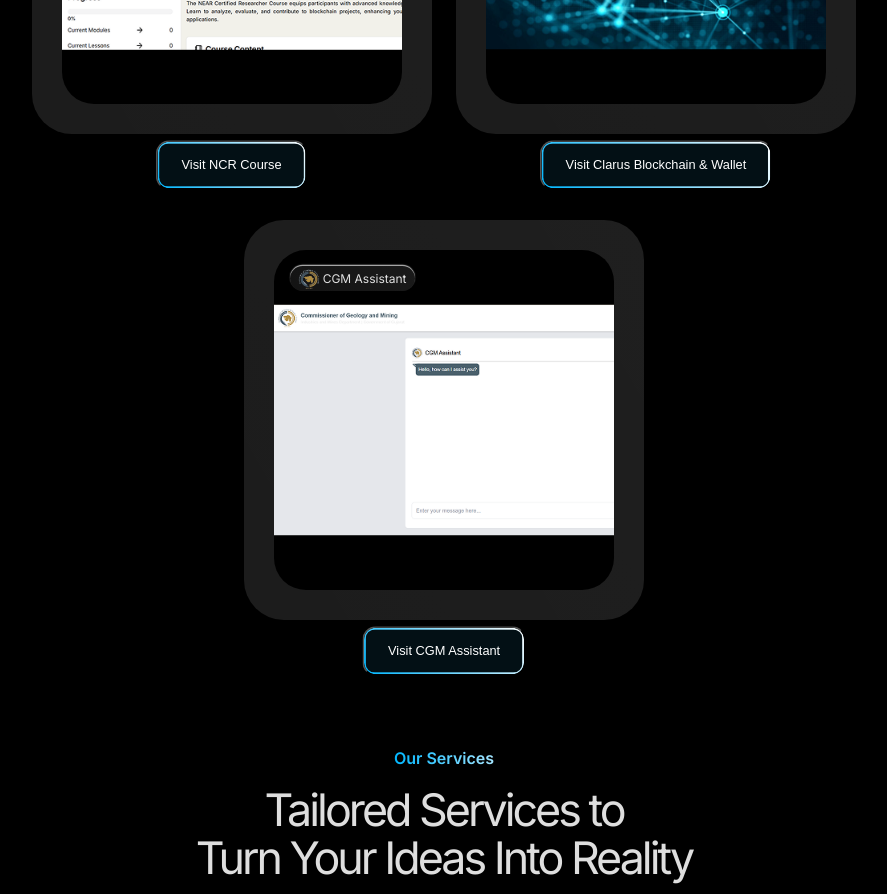
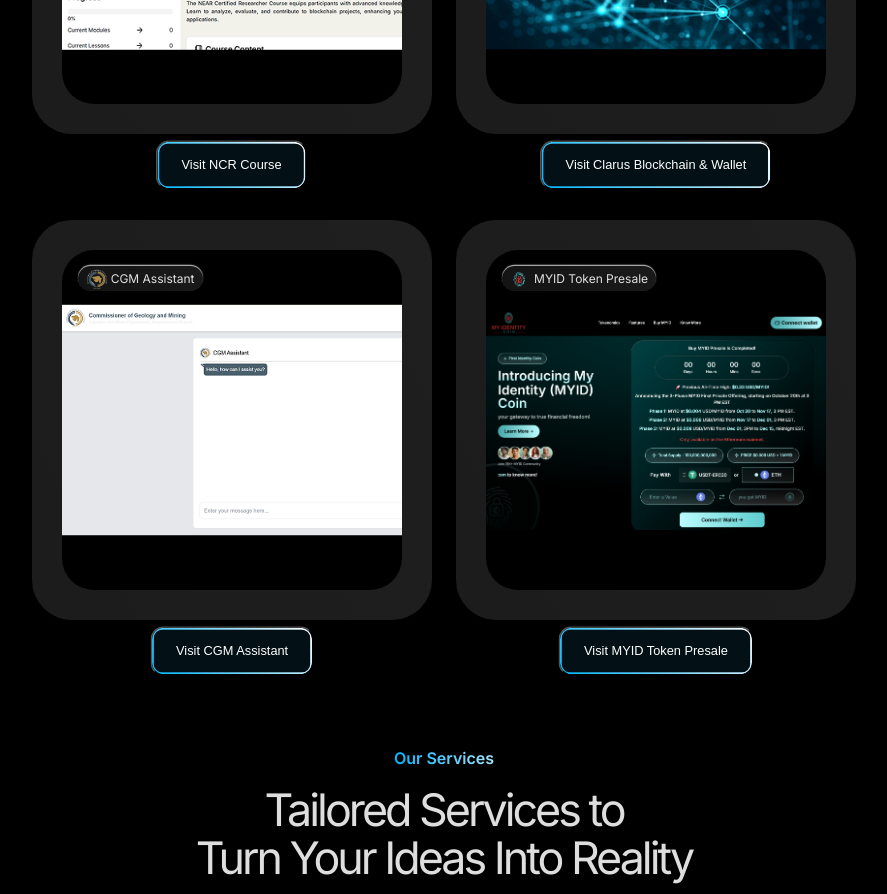
Before and after one commit to Teckas-Technologies/teckas-website, a React (Vite) app: page / in a window 1280 px wide. Shown: the part 2600-3494 px from the top of the page, without its empty margins (196-1083 px from the left). Built offline with nearby package versions, Linux system fonts and the light colour scheme.

Commit message:
added description & myid project in portfolio

```diff
--- a/src/Pages/FeaturedWorkSection/FeaturedWorkSection.tsx
+++ b/src/Pages/FeaturedWorkSection/FeaturedWorkSection.tsx
@@ -11,14 +11,17 @@ import ncr from "../../assets/collaborations/ncr.png";
 import clarus from "../../assets/collaborations/clarus.png";
 import cgm from "../../assets/collaborations/cgm.png";
 import sin from "../../assets/collaborations/sin.png";
+import myid from "../../assets/collaborations/myid.png";
 
 // featured work images
 import gfxvsWork from "../../assets/featured-work/gfxvs.png";
 import cgmWork from "../../assets/featured-work/cgm.png";
 import ciarusWork from "../../assets/featured-work/ciarus.png";
 import ncrWork from "../../assets/featured-work/ncr.png";
+import myidWork from "../../assets/featured-work/myid.png";
 import sinWork from "../../assets/featured-work/sin.png";
 import near from "../../assets/featured-work/near.png";
+import eth from "../../assets/our-services/eth.png";
 import i2 from "../../assets/featured-work/22.png";
 import openai from "../../assets/featured-work/openai.png";
 import next from "../../assets/featured-work/next.png";
@@ -34,6 +37,7 @@ type FeaturedWorkType = {
     image: string,
     text: string,
     icon: FeaturedWorkCardIconType[],
+    siteUrl: string;
 }
 
 const featuredWork: FeaturedWorkType[] = [
@@ -47,47 +51,63 @@ const featuredWork: FeaturedWorkType[] = [
             { name: "Mintbase", icon: i2 },
             { name: "NEAR Blockchain", icon: near },
         ],
+        siteUrl: "https://www.gfxvs.com/"
     },
     {
         name: "SIN Staking Platform",
         logo: sin,
         image: sinWork,
-        text: "A gamified art battle platform leveraging blockchain technology and Web3 integrations.",
+        text: "A staking NFT platform leveraging NEAR Protocol to enable seamless NFT-based staking and rewards.",
         icon : [
             { name: "Next.js", icon: next },
             { name: "NEAR Blockchain", icon: near },
         ],
+        siteUrl: "https://sin-staking.vercel.app/"
     },
     {
         name: "NCR Course",
         logo: ncr,
         image: ncrWork,
-        text: "A gamified art battle platform leveraging blockchain technology and Web3 integrations.",
+        text: "An educational platform dedicated to learning and upskilling developers on the NEAR Protocol ecosystem.",
         icon : [
             { name: "Next.js", icon: next },
             { name: "Mintbase", icon: i2 },
             { name: "NEAR Blockchain", icon: near },
         ],
+        siteUrl: "https://ncrcourse.vercel.app/"
     },
     {
         name: "Clarus Blockchain & Wallet",
         logo: clarus,
         image: ciarusWork,
-        text: "A gamified art battle platform leveraging blockchain technology and Web3 integrations.",
+        text: "A mobile wallet application integrating Clarus AI assistant powered by Llama Index for enhanced user interactions and financial management.",
         icon : [
             { name: "Next.js", icon: next },
             { name: "Open AI Integration", icon: openai },
         ],
+        siteUrl: "https://qrco.de/bezx38"
     },
     {
         name: "CGM Assistant",
         logo: cgm,
         image: cgmWork,
-        text: "A gamified art battle platform leveraging blockchain technology and Web3 integrations.",
+        text: "An AI-powered assistant designed to support the Commissioner of Geology and Mining with automation and data-driven insights.",
         icon : [
             { name: "Next.js", icon: next },
             { name: "Open AI Integration", icon: openai },
         ],
+        siteUrl: "https://cgm-assistant-fe.vercel.app/"
+    },
+    {
+        name: "MYID Token Presale",
+        logo: myid,
+        image: myidWork,
+        text: "A token presale platform designed to facilitate the launch and distribution of MYID tokens, ensuring secure and transparent participation for investors.",
+        icon : [
+            { name: "Next.js", icon: next },
+            { name: "Ethereum Blockchain", icon: eth },
+        ],
+        siteUrl: "https://www.myidcoinsale.com/"
     },
 ]
 
--- a/src/components/Button.tsx
+++ b/src/components/Button.tsx
@@ -6,25 +6,16 @@ type ButtonProps = {
   text?: string
   className?: string
   path?: string
+  siteUrl?: string
 }
 
 const Button: React.FC<ButtonProps> = (props) => {
   const navigate = useNavigate();
   const handleClick = () => {
-    if (props.path === "forum") {
-      window.open(`/${props.path}`, "_blank"); // Opens in new tab
-    } else if (props.path === "GFXvs") {
-      window.open("https://www.gfxvs.com/", "_blank");
-    } else if (props.path === "SIN Staking Platform") {
-      window.open("https://sin-staking.vercel.app/", "_blank");
-    } else if (props.path === "NCR Course") {
-      window.open("https://ncrcourse.vercel.app/", "_blank");
-    } else if (props.path === "Clarus Blockchain & Wallet") {
-      window.open("https://www.myidcoinsale.com/", "_blank");
-    } else if (props.path === "CGM Assistant") {
-      window.open("https://cgm-assistant-fe.vercel.app/", "_blank");
+    if (props.siteUrl) {
+      window.open(`${props.siteUrl}`, "_blank"); // Opens in new tab
     } else {
-      navigate(`/${props.path}`); // Navigates normally
+      navigate(`/${props.path}`); // Navigates inside
     }
   };
 
--- a/src/components/FeaturedWorkCard/FeaturedWorkCard.tsx
+++ b/src/components/FeaturedWorkCard/FeaturedWorkCard.tsx
@@ -15,7 +15,8 @@ type FeaturedWorkCardType = {
     image: string,
     logo: string,
     text: string,
-    icon: FeaturedWorkCardIconType[]
+    icon: FeaturedWorkCardIconType[],
+    siteUrl: string;
 }
 
 const FeaturedWorkCard: FC<FeaturedWorkCardType> = (props) => {
@@ -54,7 +55,7 @@ const FeaturedWorkCard: FC<FeaturedWorkCardType> = (props) => {
                 </div>
             </div>
 
-            <Button text={`Visit ${props.name}`} path={props.name} />
+            <Button text={`Visit ${props.name}`} siteUrl={props.siteUrl} />
         </div>
     )
 };
```
Also changed, not shown: src/assets/collaborations/myid.png (added), src/assets/featured-work/myid.png (added).
